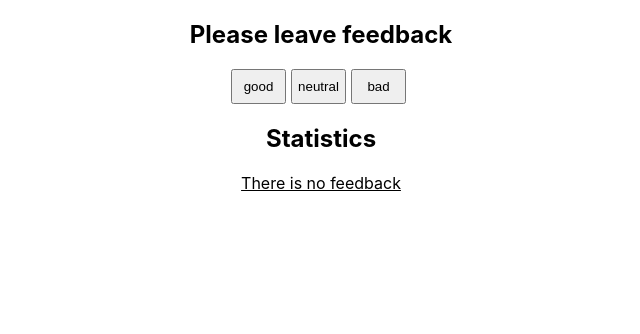
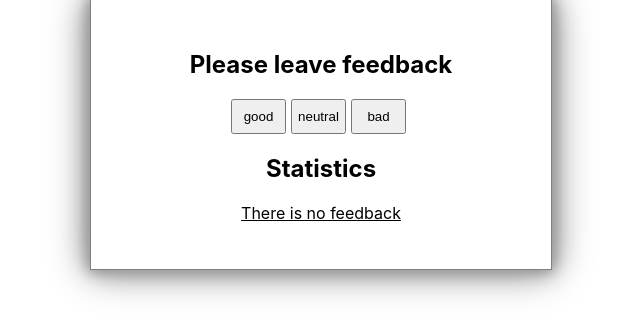
Before and after one commit to Anna-Nesterenko/goit-react-hw-04-feedback, a React (Create React App) app: page / in a window 1280 px wide. Shown: the top 334 px of the page, without its empty margins (319-959 px from the left). Built offline with nearby package versions, Linux system fonts and the light colour scheme.

Commit message:
finishStyle

```diff
--- a/src/components/App.jsx
+++ b/src/components/App.jsx
@@ -3,6 +3,7 @@ import { FeedbackList } from './FeedbackList/FeedbackList';
 import { SectionTitle } from './SectionTitle/SectionTitle';
 import { StatisticsList } from './StatisticsList/StatisticsList';
 import { Notification } from './Notification/Notification';
+import { Container } from './SectionTitle/SectionTitle.styled';
 export class App extends Component {
   static propTypes = {};
 
@@ -39,7 +40,7 @@ export class App extends Component {
     const addFeedback = good > 0 || neutral > 0 || bad > 0;
 
     return (
-      <>
+      <Container>
         <SectionTitle title="Please leave feedback">
           <FeedbackList
             options={this.optionKeys}
@@ -60,7 +61,7 @@ export class App extends Component {
             <Notification message="There is no feedback" />
           )}
         </SectionTitle>
-      </>
+      </Container>
     );
   }
 }
--- a/src/components/FeedbackList/FeedbackList.styled.js
+++ b/src/components/FeedbackList/FeedbackList.styled.js
@@ -5,6 +5,7 @@ export const Button = styled.button`
   height: 35px;
   padding: 5px;
   margin-right: 5px;
+  cursor: pointer;
 
   &:hover {
     background-color: gray;
--- a/src/components/SectionTitle/SectionTitle.styled.js
+++ b/src/components/SectionTitle/SectionTitle.styled.js
@@ -3,3 +3,11 @@ import styled from 'styled-components';
 export const TitleWrapper = styled.div`
   text-align: center;
 `;
+
+export const Container = styled.div`
+  outline: 1px solid grey;
+  padding: 30px;
+  max-width: 400px;
+  margin: 0 auto;
+  box-shadow: 0 0 10px darkgray, 0 0 15px grey, 0 0 25px darkgray, 0 0 40px grey;
+`;
```
